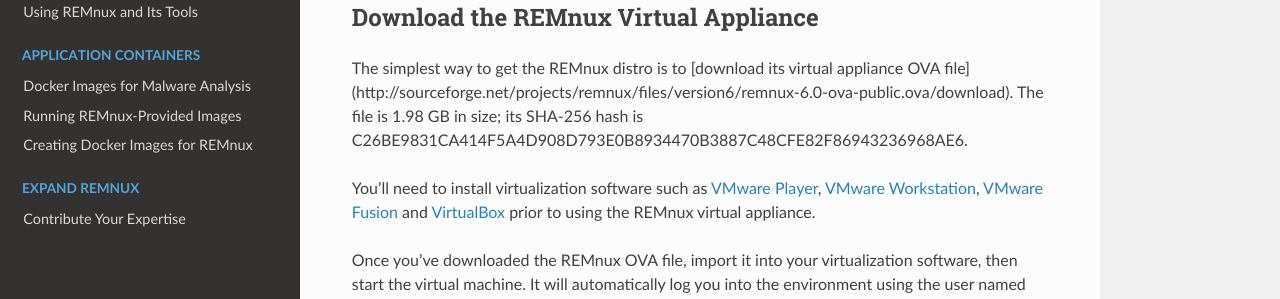
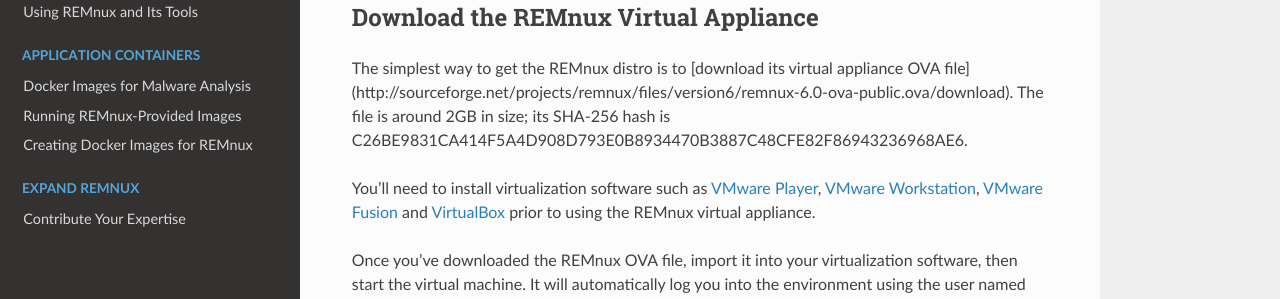
Before and after one commit to wzod/docs, an MkDocs documentation site: the page built from source/distro/get.md, in a window 1280 px wide and 900 px high. Shown: the part 242-541 px from the top of the window. Built offline with MkDocs 1.6.1, drawn with Linux system fonts in a browser that asks for light colours; nearby versions of some CDN libraries; old or Windows-style settings are respelled for this version of MkDocs; some of the changed text lies outside the part shown.

Commit message:
Update get.md

```diff
--- a/source/distro/get.md
+++ b/source/distro/get.md
@@ -2,7 +2,7 @@
 
 ## Download the REMnux Virtual Appliance
 
-The simplest way to get the REMnux distro is to [download its virtual appliance OVA file] (http://sourceforge.net/projects/remnux/files/version6/remnux-6.0-ova-public.ova/download). The file is 1.98 GB in size; its SHA-256 hash is C26BE9831CA414F5A4D908D793E0B8934470B3887C48CFE82F86943236968AE6.
+The simplest way to get the REMnux distro is to [download its virtual appliance OVA file] (http://sourceforge.net/projects/remnux/files/version6/remnux-6.0-ova-public.ova/download). The file is around 2GB in size; its SHA-256 hash is C26BE9831CA414F5A4D908D793E0B8934470B3887C48CFE82F86943236968AE6.
 
 You'll need to install virtualization software such as [VMware Player](http://www.vmware.com/products/player/), [VMware Workstation](http://www.vmware.com/products/workstation/), [VMware Fusion](http://www.vmware.com/products/fusion/) and [VirtualBox](https://www.virtualbox.org/) prior to using the REMnux virtual appliance.
 
```
Also changed, not shown: other parts of source/distro/get.md (+1 -1 lines).
